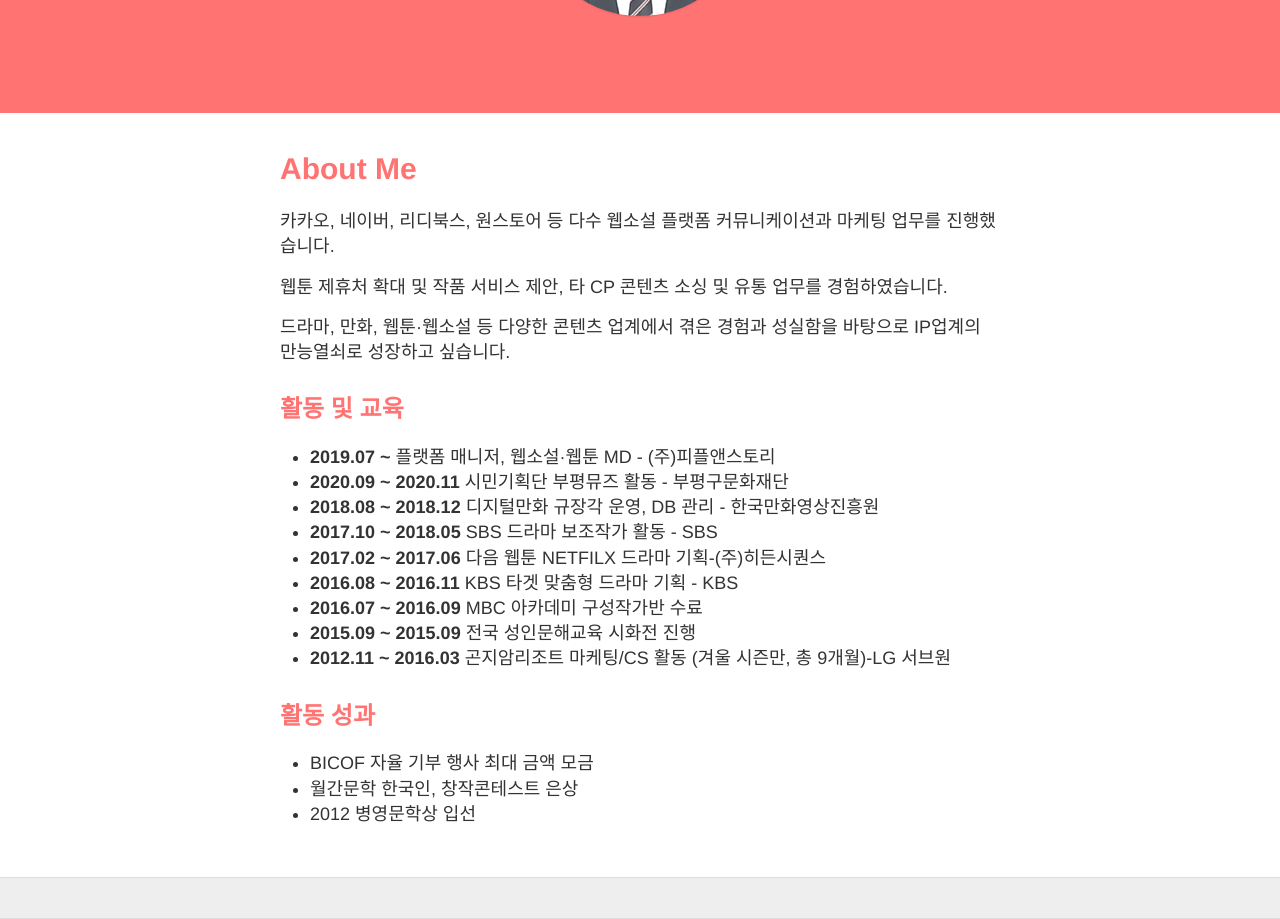
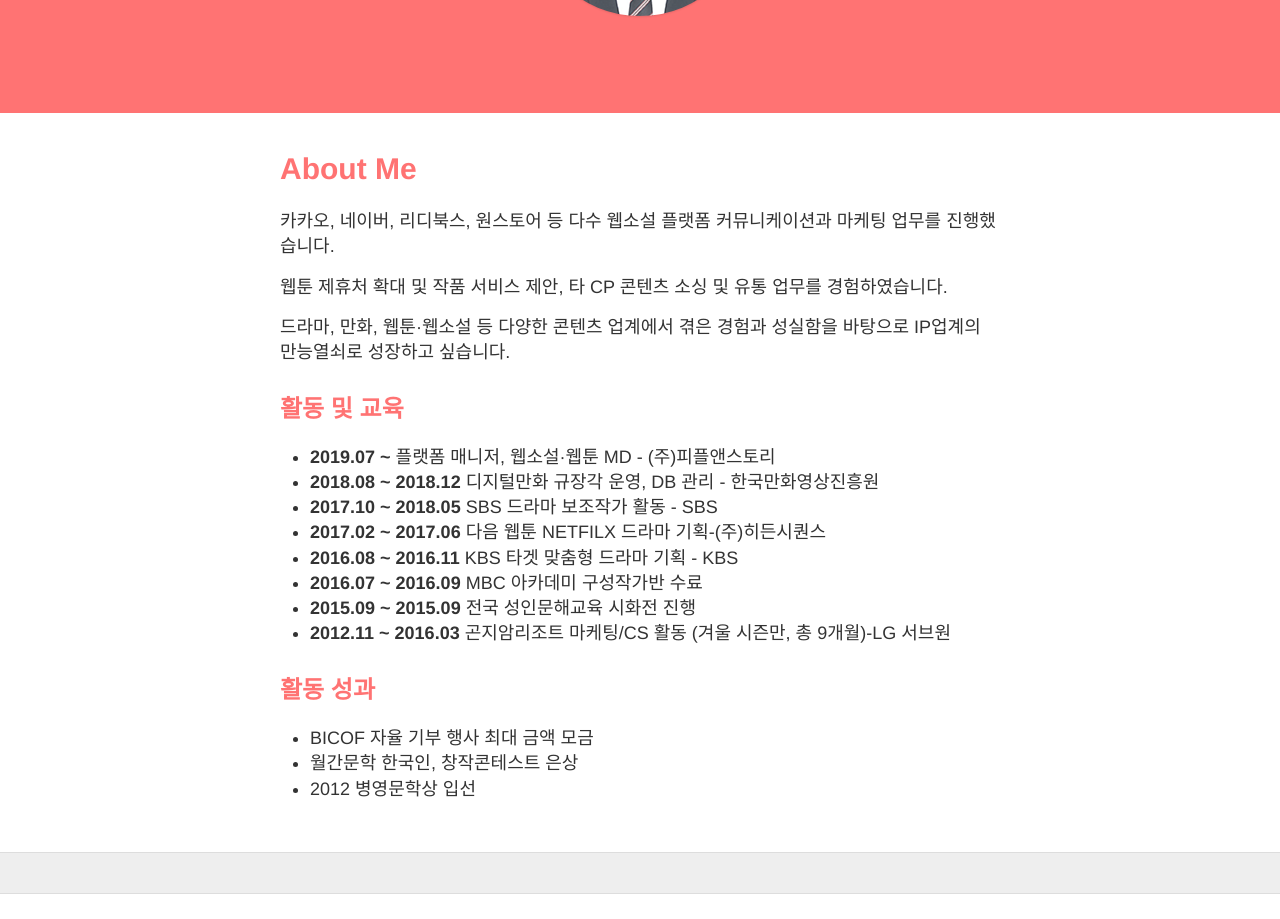
Before and after one commit to kibumkim91/kibumkim.github.io, a Jekyll site: the page built from about.md, in a window 1280 px wide, cut to the strip 365-1284 px from the top of the page. Built offline with Jekyll 4.4.1, drawn with Linux system fonts in a browser that asks for light colours; nearby versions of some CDN libraries; after the commit the page ends 1259 px from its top, so only the background shows below that.

Commit message:
Update about.md

```diff
--- a/about.md
+++ b/about.md
@@ -17,7 +17,6 @@ permalink: /about/
 ## 활동 및 교육
 
 * **2019.07 ~** 플랫폼 매니저, 웹소설·웹툰 MD - (주)피플앤스토리
-* **2020.09 ~ 2020.11** 시민기획단 부평뮤즈 활동 - 부평구문화재단
 * **2018.08 ~ 2018.12** 디지털만화 규장각 운영, DB 관리 - 한국만화영상진흥원
 * **2017.10 ~ 2018.05** SBS 드라마 보조작가 활동 - SBS
 * **2017.02 ~ 2017.06** 다음 웹툰 NETFILX 드라마 기획-(주)히든시퀀스
```
